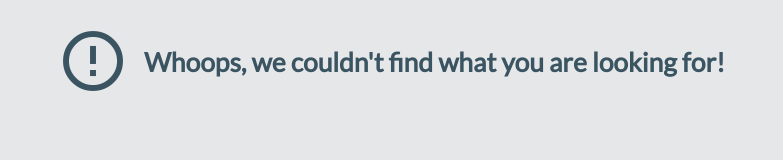
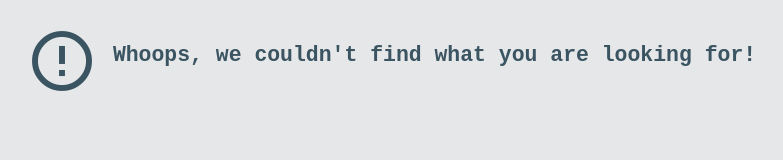
Before and after one commit to lwalter/website, a website: page html/404.html in a window 1280 px wide. Shown: the whole page, without its empty margins (249-1032 px from the left). Drawn offline with nearby package versions, Linux system fonts and the light colour scheme.

```diff
--- a/css/index.css
+++ b/css/index.css
@@ -5,7 +5,7 @@
 }
 
 body {
-    font-family: 'Lato', sans-serif;
+    font-family: monospace;
     background-color: #e6e7e9;
     font-size: 110%;
     color: #3a5461;
--- a/html/404.html
+++ b/html/404.html
@@ -21,14 +21,13 @@
     <meta property="article:author" content="Luke Walter">
 
     <link href="https://cdn.jsdelivr.net/npm/normalize.css@8.0.0/normalize.css" rel="stylesheet">
-    <link href="https://fonts.googleapis.com/css?family=Lato" rel="stylesheet">
     <link href="https://fonts.googleapis.com/icon?family=Material+Icons" rel="stylesheet">
     <!-- build:css -->
     <link href="../css/index.css" rel="stylesheet">
     <!-- endbuild -->
 </head>
 <body class="flex column center-align center-justify">
-    <div style="max-width:1150px;width:100%;margin-top:25px;" class="flex column center-align center-justify">
+    <div style="max-width:1150px;width:100%;margin-top:25px;margin-left:15px;margin-right:15px;" class="flex column center-align center-justify">
         <div class="flex row">
             <i class="material-icons" style="font-size: 72px;margin-right:15px;">error_outline</i>
             <h2 class="center-justify">Whoops, we couldn't find what you are looking for!</h2>
```
Also changed, not shown: html/index.html (+11 -2 lines).
